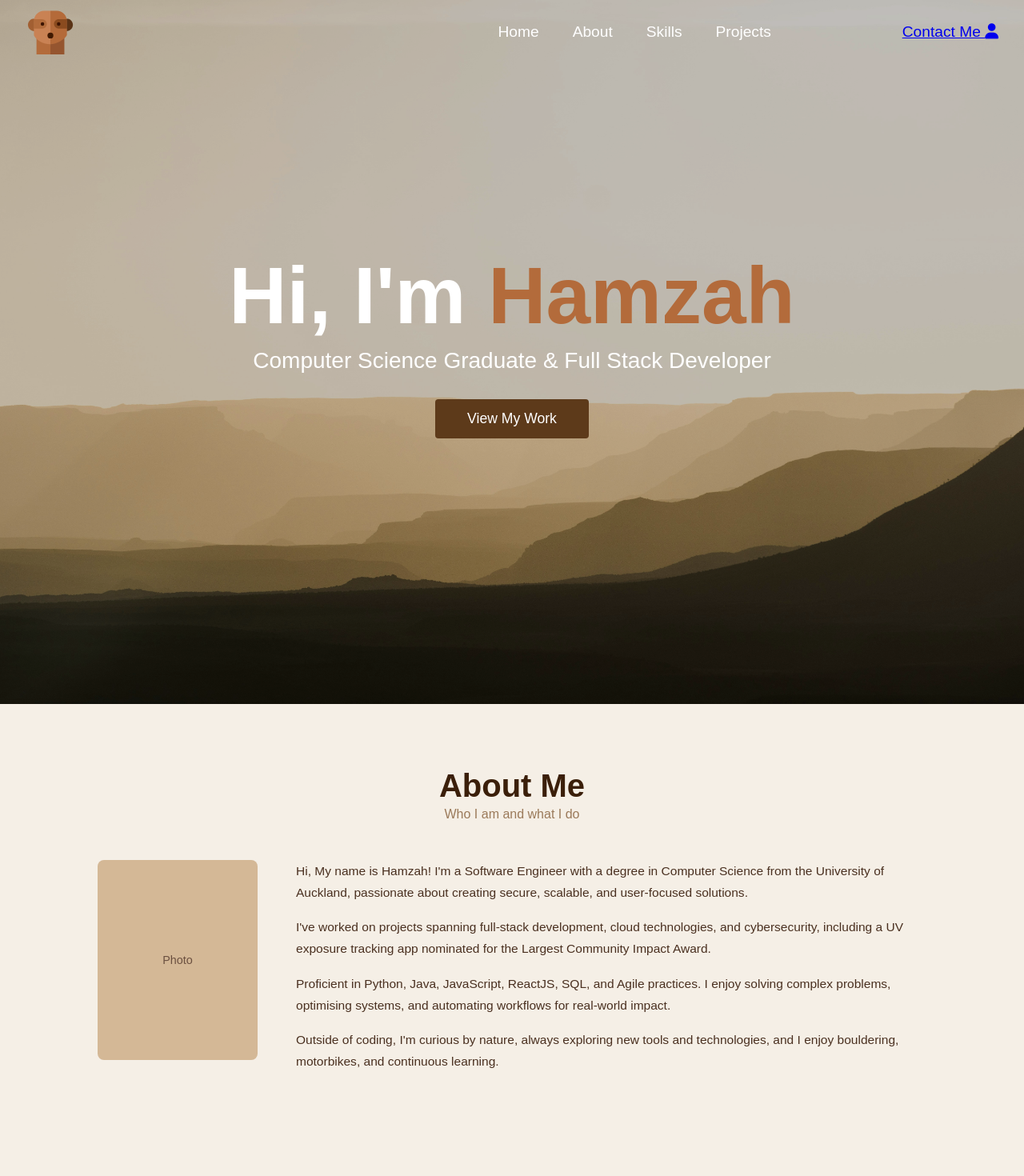
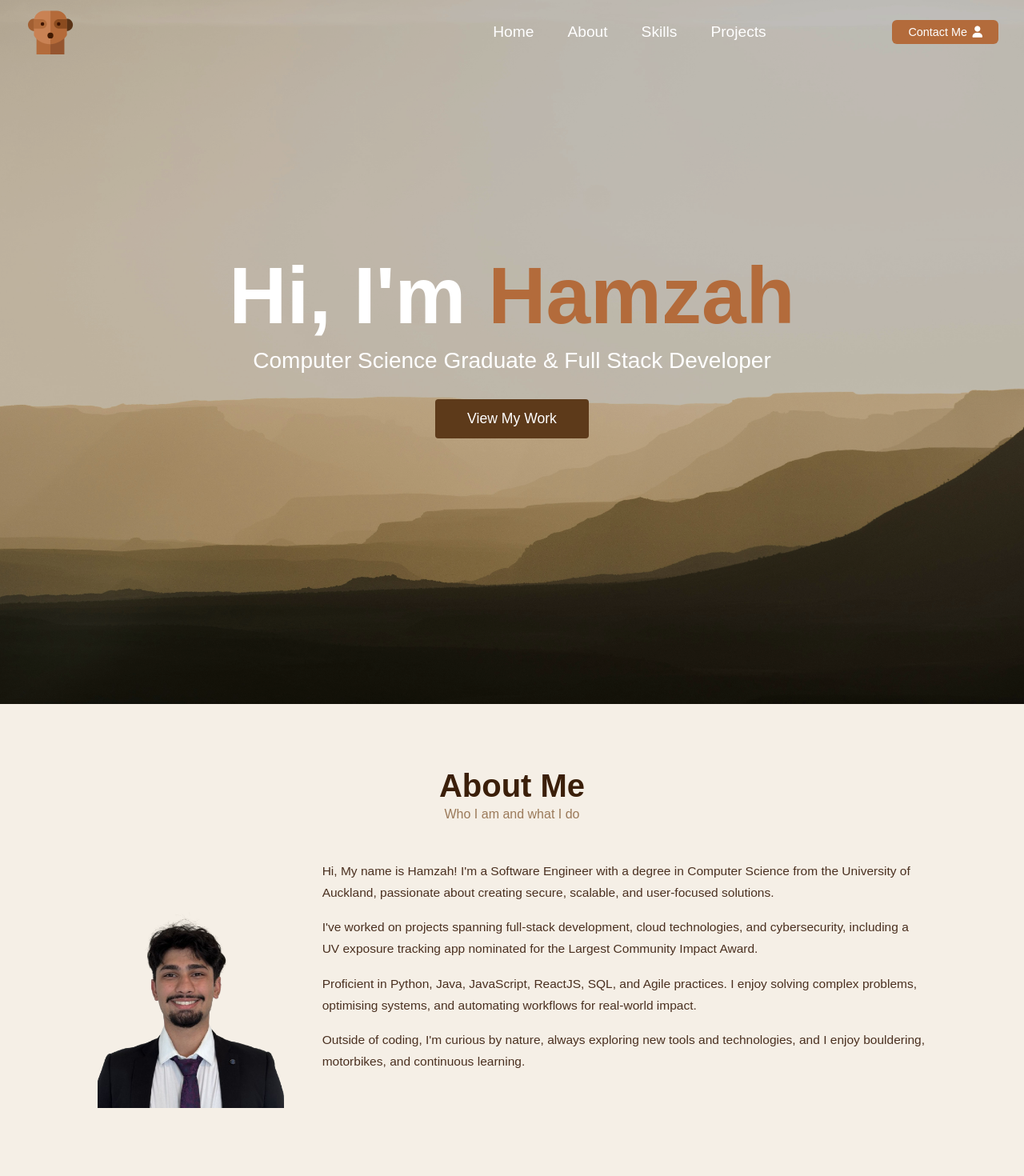
Before and after one commit to realiru/Portfolio-Website, a React (Vite) app in the folder portfolio/: page / in a window 1280 px wide. Shown: the top 1470 px of the page at 80% size. Built offline with nearby package versions, Linux system fonts and the light colour scheme; a small style sheet from the web is missing.

Commit message:
add contact me button to navbar, added profile pic

```diff
--- a/portfolio/src/components/Sections/AboutMe.css
+++ b/portfolio/src/components/Sections/AboutMe.css
@@ -38,6 +38,22 @@
   flex-shrink: 0;
 }
 
+.about-photo {
+  width: 260px;
+  height: 310px;
+  object-fit: cover;
+  object-position: top;
+}
+
+@media (max-width: 768px) {
+  .about-photo {
+    width: 100px;
+    height: 100px;
+    border-radius: 50%;
+    object-position: top;
+  }
+}
+
 .about-text p {
   color: #4a3020;
   line-height: 1.75;
--- a/portfolio/src/components/Sections/AboutMe.jsx
+++ b/portfolio/src/components/Sections/AboutMe.jsx
@@ -7,8 +7,11 @@ function AboutMe() {
       <p className="about-subtitle">Who I am and what I do</p>
 
       <div className="about-content">
-        {/* image placeholder - need to add actual photo later */}
-        <div className="about-img-placeholder">Photo</div>
+        <img
+          className="about-photo"
+          src="../../images/profile.png"
+          alt="Profile"
+        />
 
         <div className="about-text">
           <p>
--- a/portfolio/src/components/Sections/WorkExperience.jsx
+++ b/portfolio/src/components/Sections/WorkExperience.jsx
@@ -19,7 +19,7 @@ const jobs = [
     company: 'Spark NZ',
     points: [
       'Provided technical guidance to customers with optimal, tailored solutions.',
-      'Translated complex technical concepts into customer-friendly explanations — led to 30% increase in satisfaction.',
+      'Translated complex technical concepts into customer-friendly explanations, led to 30% increase in satisfaction.',
       'Shadowed data scientists and engineers, expanding knowledge of analytics and network security.',
     ],
   },
--- a/portfolio/src/components/navbar.css
+++ b/portfolio/src/components/navbar.css
@@ -68,7 +68,26 @@
   transition: all 0.2s ease-out;
 }
 
-.fa-bars {
+.nav-contact-btn {
+  background: #b36b3b;
+  color: #fff;
+  text-decoration: none;
+  padding: 0.45rem 1.25rem;
+  border-radius: 6px;
+  font-size: 0.9rem;
+  font-weight: 500;
+  display: flex;
+  align-items: center;
+  gap: 0.4rem;
+  white-space: nowrap;
+  transition: background 0.2s;
+}
+
+.nav-contact-btn:hover {
+  background: #5d3a1a;
+}
+
+.fa-bars, .fa-times {
   color: #fff;
 }
 
@@ -145,4 +164,8 @@
     color: #fff;
     font-size: 2rem;
   }
+
+  .nav-contact-btn {
+    display: none;
+  }
 }
```
Also changed, not shown: portfolio/public/images/profile.png (added).
